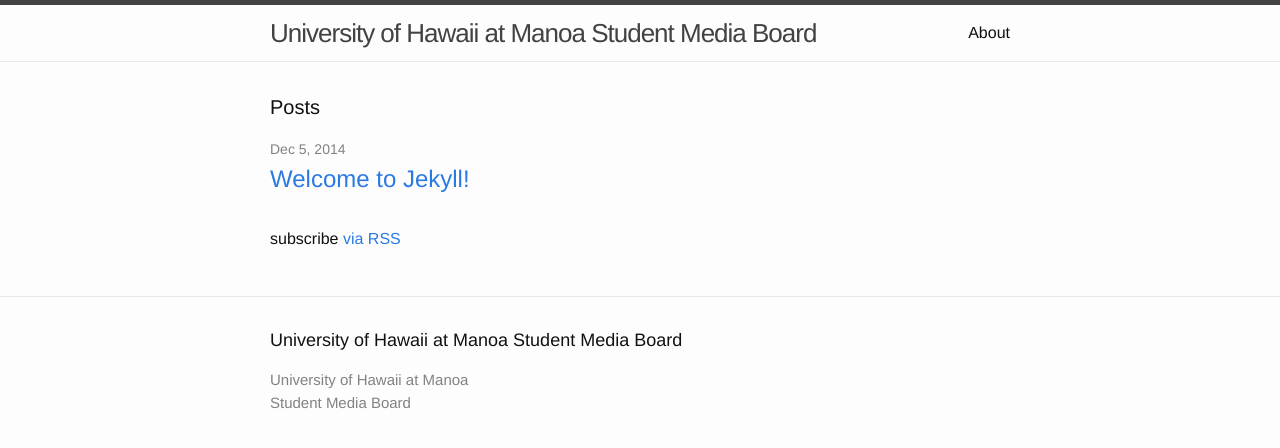
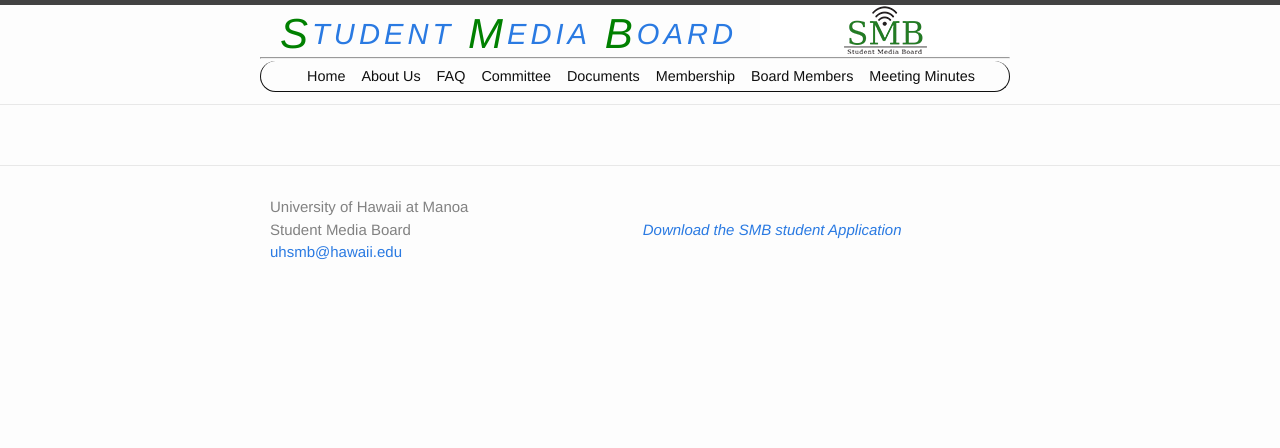
Before and after one commit to felixjos/SMB_site, a Jekyll site: the page built from index.html, in a window 1280 px wide. Shown: the top 448 px of the page. Built offline with Jekyll 4.4.1, drawn with Linux system fonts in a browser that asks for light colours.

Commit message:
Updated everything

```diff
--- a/_config.yml
+++ b/_config.yml
@@ -1,6 +1,6 @@
 # Site settings
 title: University of Hawaii at Manoa Student Media Board
-email:
+email: uhsmb@hawaii.edu
 description:
 baseurl: "" # the subpath of your site, e.g. /blog/
 url: "http://yourdomain.com" # the base hostname & protocol for your site
--- a/_includes/footer.html
+++ b/_includes/footer.html
@@ -1,8 +1,6 @@
 <footer class="site-footer">
 
   <div class="wrapper">
-
-    <h2 class="footer-heading">{{ site.title }}</h2>
 
     <div class="footer-col-wrapper">
       <div class="footer-col  footer-col-1">
@@ -12,41 +10,9 @@
         </ul>
       </div>
 
-      <div class="footer-col  footer-col-2">
-        <ul class="social-media-list">
-          {% if site.github_username %}
-          <li>
-            <a href="https://github.com/{{ site.github_username }}">
-              <span class="icon  icon--github">
-                <svg viewBox="0 0 16 16">
-                  <path fill="#828282" d="M7.999,0.431c-4.285,0-7.76,3.474-7.76,7.761 c0,3.428,2.223,6.337,5.307,7.363c0.388,0.071,0.53-0.168,0.53-0.374c0-0.184-0.007-0.672-0.01-1.32 c-2.159,0.469-2.614-1.04-2.614-1.04c-0.353-0.896-0.862-1.135-0.862-1.135c-0.705-0.481,0.053-0.472,0.053-0.472 c0.779,0.055,1.189,0.8,1.189,0.8c0.692,1.186,1.816,0.843,2.258,0.645c0.071-0.502,0.271-0.843,0.493-1.037 C4.86,11.425,3.049,10.76,3.049,7.786c0-0.847,0.302-1.54,0.799-2.082C3.768,5.507,3.501,4.718,3.924,3.65 c0,0,0.652-0.209,2.134,0.796C6.677,4.273,7.34,4.187,8,4.184c0.659,0.003,1.323,0.089,1.943,0.261 c1.482-1.004,2.132-0.796,2.132-0.796c0.423,1.068,0.157,1.857,0.077,2.054c0.497,0.542,0.798,1.235,0.798,2.082 c0,2.981-1.814,3.637-3.543,3.829c0.279,0.24,0.527,0.713,0.527,1.437c0,1.037-0.01,1.874-0.01,2.129 c0,0.208,0.14,0.449,0.534,0.373c3.081-1.028,5.302-3.935,5.302-7.362C15.76,3.906,12.285,0.431,7.999,0.431z"/>
-                </svg>
-              </span>
-
-              <span class="username">{{ site.github_username }}</span>
-            </a>
-          </li>
-          {% endif %}
-
-          {% if site.twitter_username %}
-          <li>
-            <a href="https://twitter.com/{{ site.twitter_username }}">
-              <span class="icon  icon--twitter">
-                <svg viewBox="0 0 16 16">
-                  <path fill="#828282" d="M15.969,3.058c-0.586,0.26-1.217,0.436-1.878,0.515c0.675-0.405,1.194-1.045,1.438-1.809
-                  c-0.632,0.375-1.332,0.647-2.076,0.793c-0.596-0.636-1.446-1.033-2.387-1.033c-1.806,0-3.27,1.464-3.27,3.27 c0,0.256,0.029,0.506,0.085,0.745C5.163,5.404,2.753,4.102,1.14,2.124C0.859,2.607,0.698,3.168,0.698,3.767 c0,1.134,0.577,2.135,1.455,2.722C1.616,6.472,1.112,6.325,0.671,6.08c0,0.014,0,0.027,0,0.041c0,1.584,1.127,2.906,2.623,3.206 C3.02,9.402,2.731,9.442,2.433,9.442c-0.211,0-0.416-0.021-0.615-0.059c0.416,1.299,1.624,2.245,3.055,2.271 c-1.119,0.877-2.529,1.4-4.061,1.4c-0.264,0-0.524-0.015-0.78-0.046c1.447,0.928,3.166,1.469,5.013,1.469 c6.015,0,9.304-4.983,9.304-9.304c0-0.142-0.003-0.283-0.009-0.423C14.976,4.29,15.531,3.714,15.969,3.058z"/>
-                </svg>
-              </span>
-
-              <span class="username">{{ site.twitter_username }}</span>
-            </a>
-          </li>
-          {% endif %}
-        </ul>
-      </div>
-
-      <div class="footer-col  footer-col-3">
-        <p class="text">{{ site.description }}</p>
+      <div class="footer-col  footer-col-4">
+      		<br>
+        	<a href="http://www.kaleo.org/app/smb/SMBstudentapplication.pdf" style="font-style: italic;"><p style="text-align: center;">Download the SMB student Application</p></a>
       </div>
     </div>
 
--- a/_includes/header.html
+++ b/_includes/header.html
@@ -1,25 +1,28 @@
 <header class="site-header">
 
   <div class="wrapper">
-
-    <a class="site-title" href="{{ site.baseurl }}/">{{ site.title }}</a>
-
+	<div id="smb_title">
+    	<a class="site-title" href="{{ site.baseurl }}/"><big>S</big><small>tudent</small> <big>M</big><small>edia</small> <big>B</big><small>oard</small></a>
+    </div>
+    <div id="smb_logo">
+    	<img src="../pictures/smb_logo.png" height="50" width="250">
+    </div>
     <nav class="site-nav">
-      <a href="#" class="menu-icon">
-        <svg viewBox="0 0 18 15">
-          <path fill="#424242" d="M18,1.484c0,0.82-0.665,1.484-1.484,1.484H1.484C0.665,2.969,0,2.304,0,1.484l0,0C0,0.665,0.665,0,1.484,0 h15.031C17.335,0,18,0.665,18,1.484L18,1.484z"/>
-          <path fill="#424242" d="M18,7.516C18,8.335,17.335,9,16.516,9H1.484C0.665,9,0,8.335,0,7.516l0,0c0-0.82,0.665-1.484,1.484-1.484 h15.031C17.335,6.031,18,6.696,18,7.516L18,7.516z"/>
-          <path fill="#424242" d="M18,13.516C18,14.335,17.335,15,16.516,15H1.484C0.665,15,0,14.335,0,13.516l0,0 c0-0.82,0.665-1.484,1.484-1.484h15.031C17.335,12.031,18,12.696,18,13.516L18,13.516z"/>
-        </svg>
-      </a>
-
-      <div class="trigger">
-        {% for page in site.pages %}
-          {% if page.title %}
-          <a class="page-link" href="{{ page.url | prepend: site.baseurl }}">{{ page.title }}</a>
-          {% endif %}
-        {% endfor %}
-      </div>
+    	<hr>
+    	<div id="navigation_container">
+    		<div class="rectangle">
+				<ul id="navigation">
+					<li><a href="{{ site.baseurl }}/">Home</a></li>
+					<li><a href="{{ site.baseurl }}/about_us/">About Us</a></li>
+					<li><a href="{{ site.baseurl }}/faq/">FAQ</a></li>
+					<li><a href="{{ site.baseurl }}/committee/">Committee</a></li>
+					<li><a href="{{ site.baseurl }}/documents/">Documents</a></li>
+					<li><a href="{{ site.baseurl }}/membership/">Membership</a></li>
+					<li><a href="{{ site.baseurl }}/board_members/">Board Members</a></li>
+					<li><a href="{{ site.baseurl }}/minutes/">Meeting Minutes</a></li>
+				</ul>
+			</div>
+		</div>
     </nav>
 
   </div>
--- a/_sass/_layout.scss
+++ b/_sass/_layout.scss
@@ -10,25 +10,87 @@
     position: relative;
 }
 
+big {
+ color:green;
+}
+
+#smb_title {
+	float: left;
+}
+
+#smb_logo {
+	float: right;
+}
+
 .site-title {
-    font-size: 26px;
-    line-height: 56px;
-    letter-spacing: -1px;
+	text-transform: uppercase;
+    font-size: 35px;
+    font-style: italic;
+    line-height: 58px;
+    letter-spacing: 3px;
     margin-bottom: 0;
+    margin-left: 10px;
+    letter-spacing: 4px;
     float: left;
 
+	small {
+		vertical-align: top;
+	}
+
     &,
+    &:hover {
+    	text-decoration: none;
+    	}
     &:visited {
         color: $grey-color-dark;
     }
 }
 
+
+
 .site-nav {
     float: right;
     line-height: 56px;
-
+	margin-top: 0px;
     .menu-icon {
         display: none;
+    }
+
+    hr { margin: -0.5em 0px 0px 0px; }
+
+    #navigation_container {
+    	margin: -0.5em 0px 0px 0px;
+    	width: 750px;
+    }
+
+    .rectangle {
+       height: 30px;
+       position: relative;
+       margin: -13px 0 0 0em;
+       border-color: #0f0f0f;
+       border-width: 1px;
+       border-top: 0px;
+       border-style: solid;
+       border-radius: 50px;
+    }
+
+    #navigation li {
+    	list-style: none;
+    	display: black;
+    	float: left;
+    	margin: -.8em 0em 0 1em;
+    }
+
+    #navigation li a {
+    	display: block;
+    	text-decoration: none;
+    	color: #0f0f0f;
+    	font-size: 0.9em;
+    }
+
+    #navigation li a:hover {
+    	text-shadow: 0 2px 1px rgba(0,0,0,5);
+    	color: #0f0f0f;
     }
 
     .page-link {
@@ -134,6 +196,10 @@
     width: -webkit-calc(45% - (#{$spacing-unit} / 2));
     width:         calc(45% - (#{$spacing-unit} / 2));
 }
+.footer-col-4 {
+	width: -webkit-calc(65% - (#{$spacing-unit} / 2));
+	width:         calc(65% - (#{$spacing-unit} / 2));
+}
 
 @include media-query($on-laptop) {
     .footer-col-1,
--- /dev/null
+++ b/board_members/index.html
@@ -0,0 +1,5 @@
+---
+layout: info
+title: Student Media Board Members
+head: Student Media Board Members
+---
--- /dev/null
+++ b/committee/index.html
@@ -0,0 +1,5 @@
+---
+layout: info
+title: Student Media Board Committee
+head: Committee
+---
--- /dev/null
+++ b/documents/index.html
@@ -0,0 +1,5 @@
+---
+layout: info
+title: Student Media Board Documents
+head: Documents
+---
--- /dev/null
+++ b/faq/index.html
@@ -0,0 +1,5 @@
+---
+layout: info
+title: Student Media Board FAQ
+head: Frequently Asked Questions
+---
--- a/index.html
+++ b/index.html
@@ -1,23 +1,8 @@
 ---
 layout: default
+title: Student Media Board Home Page
 ---
 
 <div class="home">
 
-  <h1 class="page-heading">Posts</h1>
-
-  <ul class="post-list">
-    {% for post in site.posts %}
-      <li>
-        <span class="post-meta">{{ post.date | date: "%b %-d, %Y" }}</span>
-
-        <h2>
-          <a class="post-link" href="{{ post.url | prepend: site.baseurl }}">{{ post.title }}</a>
-        </h2>
-      </li>
-    {% endfor %}
-  </ul>
-
-  <p class="rss-subscribe">subscribe <a href="{{ "/feed.xml" | prepend: site.baseurl }}">via RSS</a></p>
-
 </div>
--- /dev/null
+++ b/membership/index.html
@@ -0,0 +1,5 @@
+---
+layout: info
+title: Student Media Board Membership
+head: Membership
+---
--- /dev/null
+++ b/minutes/index.html
@@ -0,0 +1,5 @@
+---
+layout: info
+title: Student Media Board Meeting Minutes
+head: Meeting Minutes
+---
```
Also changed, not shown: _layouts/info.html (added, +22 -0 lines), _posts/2015-02-10-about-us.markdown (added, +23 -0 lines), about.md (deleted, +0 -11 lines), about_us/index.html (added, +11 -0 lines), pictures/smb_logo.png (added), 1 other file.
